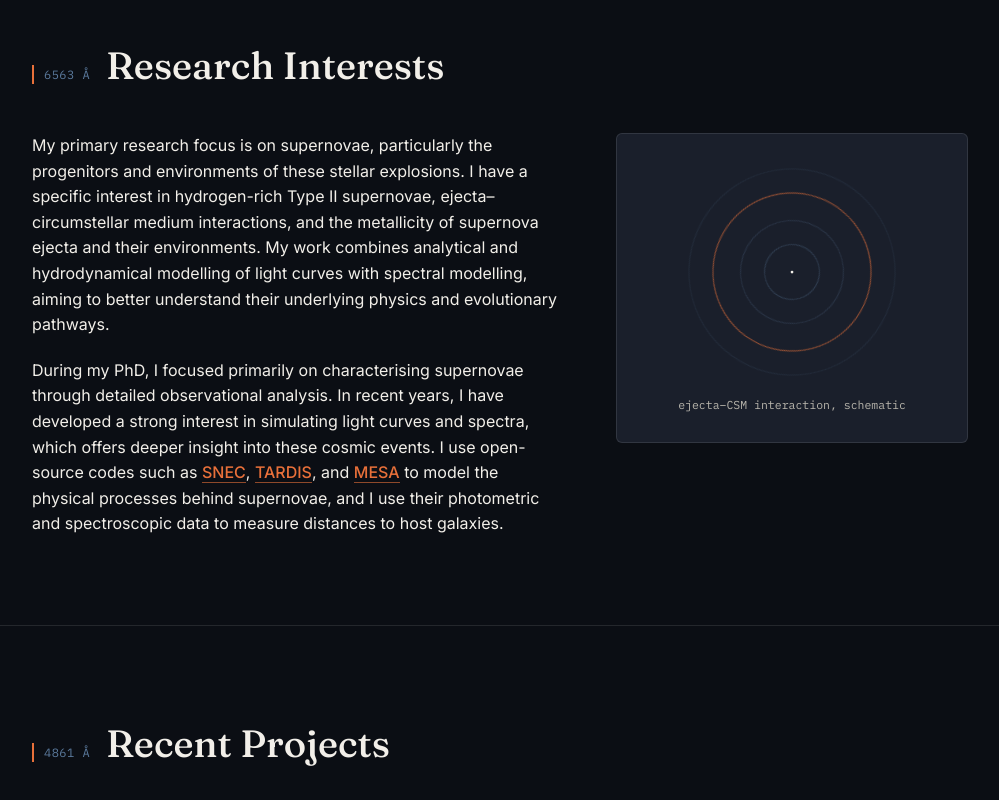
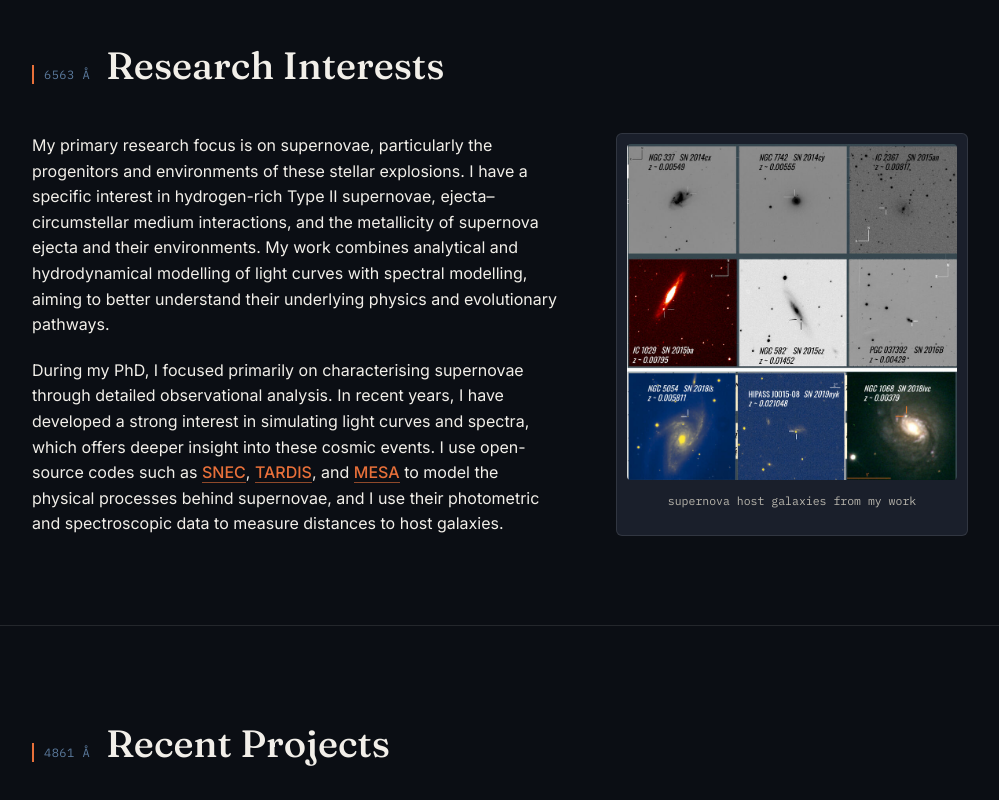
Before and after one commit to rayadastidar/rayadastidar.github.io, a plain HTML site: page index.html in a window 1280 px wide. Shown: the part 1140-1940 px from the top of the page, without its empty margins (140-1139 px from the left). Drawn offline with Linux system fonts and the light colour scheme.

Commit message:
Add files via upload

```diff
--- a/index.html
+++ b/index.html
@@ -98,14 +98,8 @@
       </div>
       <div class="research-figure">
         <div class="figure-frame">
-          <svg viewBox="0 0 320 320" aria-hidden="true">
-            <circle cx="160" cy="160" r="2" fill="#F2EFE9"/>
-            <circle class="ring" cx="160" cy="160" r="40" fill="none" stroke="#5B7A9D" stroke-width="1" opacity="0.5"/>
-            <circle class="ring" cx="160" cy="160" r="75" fill="none" stroke="#5B7A9D" stroke-width="1" opacity="0.35"/>
-            <circle class="ring" cx="160" cy="160" r="115" fill="none" stroke="#E8703A" stroke-width="1.5" opacity="0.6"/>
-            <circle class="ring" cx="160" cy="160" r="150" fill="none" stroke="#5B7A9D" stroke-width="1" opacity="0.2"/>
-          </svg>
-          <span class="figure-cap">ejecta–CSM interaction, schematic</span>
+          <img class="figure-photo" src="research_interest.jpg" alt="Mosaic of supernova host-galaxy finder charts, including NGC 337 SN 2014cx, NGC 7742 SN 2014cy, IC 2367 SN 2015an, IC 1029 SN 2015ba, NGC 582 SN 2015cz, PGC 037392 SN 2016B, NGC 5054 SN 2018is, HIPASS J0015-08 SN 2019nyk, and NGC 1068 SN 2018ivc">
+          <span class="figure-cap">supernova host galaxies from my work</span>
         </div>
       </div>
     </div>
@@ -225,7 +219,7 @@
       during the day (remember, I'm an astronomer!), watching the sky (which has led to a few
       accidents), experimenting in the kitchen, capturing nature through photography, tending to my
       plants, and — most importantly — indulging in the joy of eating.</p>
-      <img class="hobbies-photo" src="assets/hobbies.jpg" alt="" style="display:none;">
+      <img class="hobbies-photo" src="hobbies.jpg" alt="Silhouette of a person stargazing under the Milky Way and Orion">
     </div>
   </section>
 
--- a/style.css
+++ b/style.css
@@ -204,13 +204,17 @@ section + section, .research, .projects, .split, .talks{ border-top: 1px solid v
 
 .figure-frame{
   background: var(--surface); border: 1px solid var(--hairline); border-radius: 6px;
-  padding: 28px; display: flex; flex-direction: column; align-items: center; gap: 14px;
+  padding: 10px; display: flex; flex-direction: column; align-items: center; gap: 12px;
 }
-.figure-frame svg{ width: 100%; max-width: 220px; }
+.figure-frame svg{ width: 100%; max-width: 220px; margin: 18px 0; }
+.figure-photo{
+  width: 100%; border-radius: 4px; display: block;
+}
 .ring{ animation: spin 60s linear infinite; transform-origin: 160px 160px; }
 @keyframes spin{ to{ transform: rotate(360deg); } }
 .figure-cap{
   font-family: var(--mono); font-size: 11.5px; color: var(--paper-dim); text-align: center;
+  padding-bottom: 14px;
 }
 
 @media (max-width: 800px){
```
Also changed, not shown: research_interest.jpg (added).
